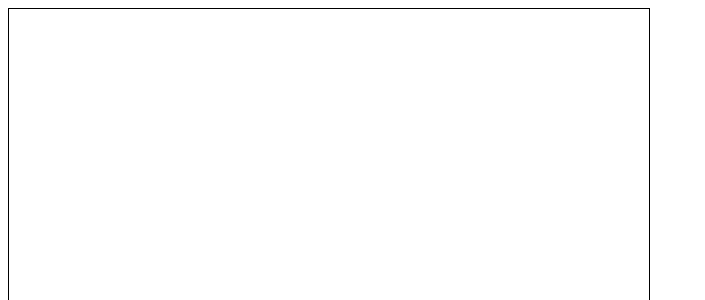
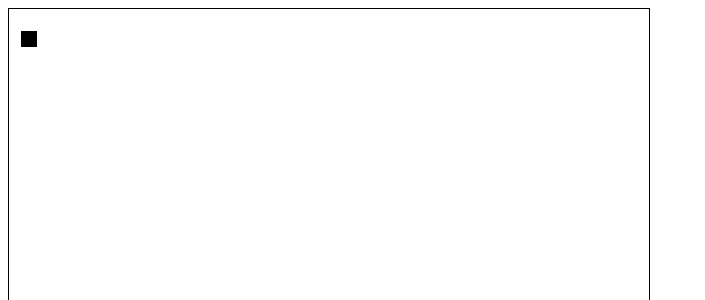
Before and after one commit to rjtwoh01/react-roguelike, a React (Create React App) app: page / in a window 1280 px wide. Shown: the top 300 px of the page, without its empty margins (0-705 px from the left). Built offline with nearby package versions, Linux system fonts and the light colour scheme.

Commit message:
Got black square to appear on canvas

```diff
--- a/src/ReactRogue.tsx
+++ b/src/ReactRogue.tsx
@@ -1,4 +1,4 @@
-import React from 'react';
+import React, { useRef, useEffect } from 'react';
 
 export interface ReactRogueInterface {
     width: number;
@@ -7,11 +7,27 @@ export interface ReactRogueInterface {
 }
 
 const ReactRogue: React.FC<ReactRogueInterface> = (props: ReactRogueInterface) => {
+    const canvasRef = useRef<HTMLCanvasElement>(null);
     const canvasWidth = props.width * props.tileSize;
     const canvasHeight = props.height * props.tileSize;
 
+    useEffect(() => {
+        console.log('Draw to canvas')
+        const ctx = null != canvasRef.current ? canvasRef.current.getContext('2d') : null;
+        if (ctx !== null) {
+            ctx.clearRect(0,0, canvasWidth, canvasHeight);
+            ctx.fillStyle = "#000"
+            ctx.fillRect(12, 22, 16, 16);
+        }
+    })
+
     return (
-        <canvas width={canvasWidth} height={canvasHeight} style={{ border: '1px solid black' }}/>
+        <canvas
+            ref={canvasRef}
+            width={canvasWidth}
+            height={canvasHeight}
+            style={{ border: '1px solid black' }}
+        />
     );
 }
 
```
